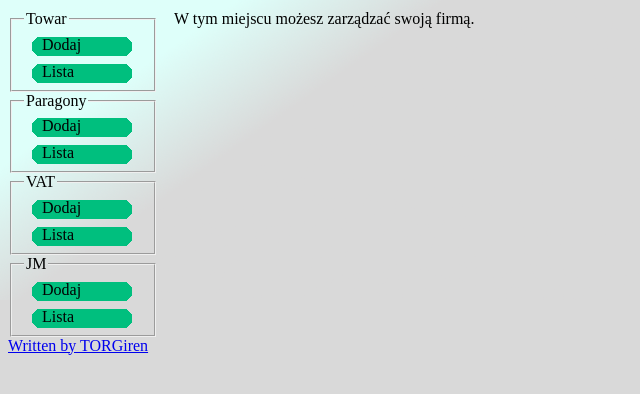
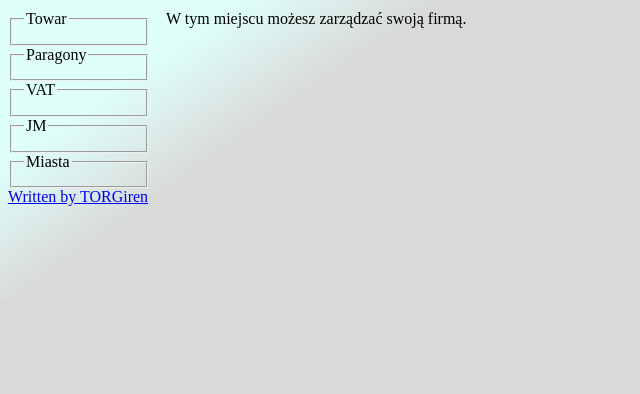
Before and after one commit to torgiren/NKF, a Django app: template templates/manage.html in a window 1280 px wide. Shown: the part 100-494 px from the top of the page, without its empty margins (0-640 px from the left). Run offline with Django 3.2, Linux system fonts and the light colour scheme; the template is opened without the code that fills it, so the values that code supplies are empty; parts of the project's set-up code (start-up, migrations or seed data) failed here and were passed over.

Commit message:
poza featurem. rozwijane menu w manage

```diff
--- a/core/templates/list.html
+++ b/core/templates/list.html
@@ -1,7 +1,4 @@
 {% extends 'manage.html' %}
-{% block head %}
-{% include 'towar_opis_jquery.html' %}
-{% endblock %}
 {% block manage_content %}
 lista "{{type|capfirst}}"
 <table class='colortable'>
--- /dev/null
+++ b/core/templates/menu_slider_jquery.js
@@ -0,0 +1,6 @@
+$('legend').siblings().slideUp(0);
+$(function(){
+  $('legend').click(function(){
+   $(this).siblings().slideToggle("slow");
+  });
+});
--- a/core/templates/towar_opis_jquery.html
+++ b/core/templates/towar_opis_jquery.js
@@ -1,6 +1,3 @@
-<script type="text/javascript" src="/media/jquery-1.8.0.min.js"></script>
-<script type="text/javascript">
-$(document).ready(function(){
 	$(".show_towar").mouseover(function(e){
 		id=e.target.id.split('_');
 		$.ajax({url:"/ajax/towar/"+id[1],success:function(result){
@@ -20,5 +17,3 @@ $(document).ready(function(){
 	$("#float").mouseover(function(){
 		$("#float").hide();
 	});
-})
-</script>
--- a/media/styles.css
+++ b/media/styles.css
@@ -105,3 +105,6 @@ footer {
 #float td {
 	padding: 3px;
 }
+fieldset {
+	width: 110px;
+}
--- a/templates/base.html
+++ b/templates/base.html
@@ -4,8 +4,13 @@
 <title>Niezbędnik każdej firmy</title>
 <meta http-equiv="Content-Type" content="text/html; charset=utf-8">
 <link rel='stylesheet' href='/media/styles.css' type='text/css'>
+<script type="text/javascript" src="/media/jquery-1.8.0.min.js"></script>
+<script type="text/javascript">
+$(document).ready(function(){
 {% block head %}
 {% endblock %}
+})
+</script>
 </head>
 <body>
 <div id='float'></div>
--- a/templates/manage.html
+++ b/templates/manage.html
@@ -1,5 +1,8 @@
 {% extends 'base.html' %}
-
+{% block head %}
+{% include 'towar_opis_jquery.js' %}
+{% include 'menu_slider_jquery.js' %}
+{% endblock %}
 {% block content %}
 <nav class="vert_menu" id='manage_menu'>
 {% block manage_menu %}
@@ -31,6 +34,13 @@
 		<li><a href='/jm/'>Lista</a></li>
 	</ul>
 </fieldset>
+<fieldset>
+	<legend>Miasta</legend>
+	<ul>
+		<li><a href='/miasta/dodaj'>Dodaj</a></li>
+		<li><a href='/miasta/'>Lista</a></li>
+	</ul>
+</fieldset>
 {% endblock %}
 </nav>
 <article class='content'>
```
